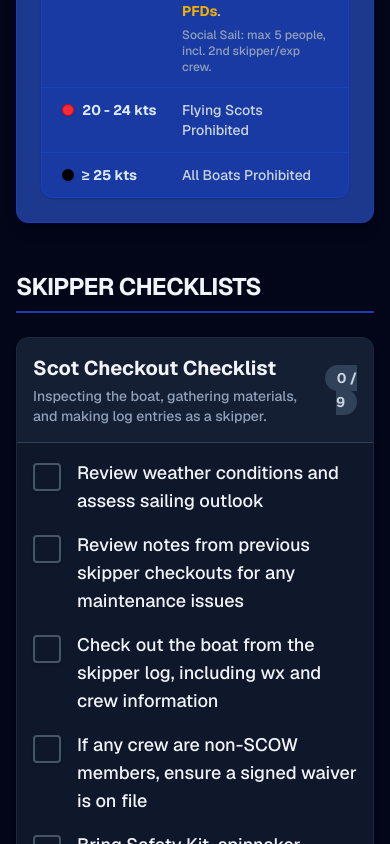
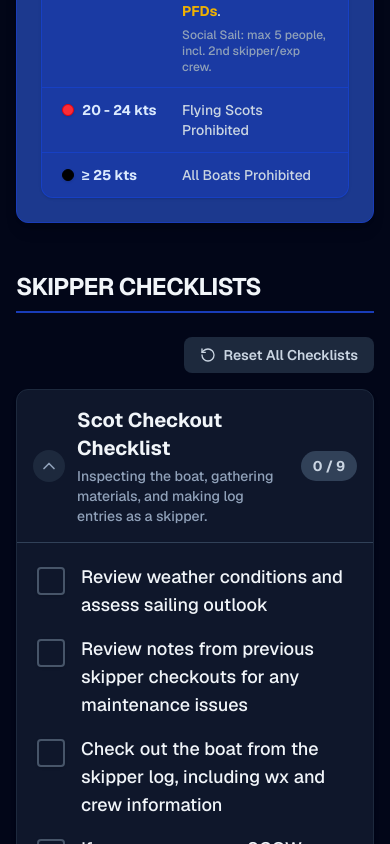
Before and after one commit to erikquinn/scow-preflight, a Next.js app: page / in a window 390 px wide. Shown: the part 1156-2000 px from the top of the page. Built offline with nearby package versions, Linux system fonts and the light colour scheme; no server answers.

Commit message:
Enhance checklists with expand/collapse, persistence, and reset; make header sticky

```diff
--- a/src/app/page.tsx
+++ b/src/app/page.tsx
@@ -6,7 +6,7 @@ import { ThemeToggle } from "@/components/ThemeToggle";
 export default function Home() {
   return (
     <div className="min-h-screen bg-white dark:bg-slate-950 font-[family-name:var(--font-geist-sans)] transition-colors duration-300 text-slate-900 dark:text-slate-100">
-      <header className="bg-blue-900 dark:bg-blue-950 text-white shadow-md py-6 px-4 md:px-8 flex items-center justify-between border-b border-blue-800 dark:border-blue-900">
+      <header className="sticky top-0 z-50 bg-blue-900 dark:bg-blue-950 text-white shadow-md py-6 px-4 md:px-8 flex items-center justify-between border-b border-blue-800 dark:border-blue-900">
         <div className="flex items-center gap-3">
           <svg className="w-8 h-8 text-blue-200" fill="none" stroke="currentColor" viewBox="0 0 24 24" xmlns="http://www.w3.org/2000/svg">
             <path strokeLinecap="round" strokeLinejoin="round" strokeWidth={2} d="M3.055 11H5a2 2 0 012 2v1a2 2 0 002 2 2 2 0 012 2v2.945M8 3.935V5.5A2.5 2.5 0 0010.5 8h.5a2 2 0 012 2 2 2 0 104 0 2 2 0 012-2h1.064M15 20.488V18a2 2 0 012-2h3.064M21 12a9 9 0 11-18 0 9 9 0 0118 0z" />
--- a/src/components/Checklists.tsx
+++ b/src/components/Checklists.tsx
@@ -1,6 +1,7 @@
 'use client';
 
-import { useState } from 'react';
+import { useState, useEffect } from 'react';
+import { ChevronDown, ChevronUp, RotateCcw } from 'lucide-react';
 
 const checklistData = [
   {
@@ -75,8 +76,35 @@ const checklistData = [
 ];
 
 export default function Checklists() {
-  // Store the checked state of items in an object: { 'checkout-0': true, 'launch-2': false, ... }
   const [checkedItems, setCheckedItems] = useState<Record<string, boolean>>({});
+  const [expandedCategories, setExpandedCategories] = useState<Record<string, boolean>>({
+    checkout: true,
+    launch: true,
+    'pre-takeoff': true,
+    'after-landing': true,
+    shutdown: true,
+  });
+  const [isMounted, setIsMounted] = useState(false);
+
+  // Load from local storage on mount
+  useEffect(() => {
+    setIsMounted(true);
+    const saved = localStorage.getItem('scow-checklists-state');
+    if (saved) {
+      try {
+        setCheckedItems(JSON.parse(saved));
+      } catch (e) {
+        console.error("Failed to parse checklist state");
+      }
+    }
+  }, []);
+
+  // Save to local storage whenever checked items change
+  useEffect(() => {
+    if (isMounted) {
+      localStorage.setItem('scow-checklists-state', JSON.stringify(checkedItems));
+    }
+  }, [checkedItems, isMounted]);
 
   const toggleItem = (categoryId: string, itemIndex: number) => {
     const key = `${categoryId}-${itemIndex}`;
@@ -86,31 +114,65 @@ export default function Checklists() {
     }));
   };
 
+  const toggleCategory = (categoryId: string) => {
+    setExpandedCategories(prev => ({
+      ...prev,
+      [categoryId]: !prev[categoryId]
+    }));
+  };
+
+  const resetChecklists = () => {
+    if (window.confirm('Are you sure you want to uncheck all items?')) {
+      setCheckedItems({});
+    }
+  };
+
+  if (!isMounted) return null; // Avoid hydration mismatch
+
   return (
-    <div className="space-y-8">
+    <div className="space-y-4">
+      <div className="flex justify-end mb-4">
+        <button
+          onClick={resetChecklists}
+          className="flex items-center gap-2 text-sm font-semibold bg-slate-200 hover:bg-slate-300 dark:bg-slate-800 dark:hover:bg-slate-700 text-slate-700 dark:text-slate-300 py-2 px-4 rounded-lg transition-colors"
+        >
+          <RotateCcw className="w-4 h-4" />
+          Reset All Checklists
+        </button>
+      </div>
+
+      <div className="space-y-6">
         {checklistData.map((category) => {
           // Calculate progress
           const totalItems = category.items.length;
           const checkedCount = category.items.filter((_, index) => checkedItems[`${category.id}-${index}`]).length;
           const isComplete = totalItems === checkedCount;
+          const isExpanded = expandedCategories[category.id];
 
           return (
-          <div key={category.id} className="bg-white dark:bg-slate-900 rounded-xl shadow-md border border-slate-300 dark:border-slate-800 overflow-hidden transition-colors duration-300">
-            <div className={`p-4 border-b transition-colors duration-300 ${isComplete ? 'bg-green-100 dark:bg-green-950/30 border-green-300 dark:border-green-900' : 'bg-slate-100 dark:bg-slate-800/50 border-slate-300 dark:border-slate-700'}`}>
-              <div className="flex justify-between items-center">
+            <div key={category.id} className={`rounded-xl shadow-md border overflow-hidden transition-all duration-300 ${isComplete ? 'bg-green-50 dark:bg-green-900/20 border-green-300 dark:border-green-800' : 'bg-white dark:bg-slate-900 border-slate-300 dark:border-slate-800'}`}>
+              <div
+                className={`p-4 cursor-pointer hover:bg-black/5 dark:hover:bg-white/5 transition-colors duration-300 flex justify-between items-center ${isComplete ? 'border-b border-green-300/50 dark:border-green-800/50' : 'border-b border-slate-200 dark:border-slate-700'}`}
+                onClick={() => toggleCategory(category.id)}
+              >
+                <div className="flex items-center gap-3">
+                  <div className={`p-1.5 rounded-full ${isComplete ? 'bg-green-200 dark:bg-green-800/60 text-green-700 dark:text-green-300' : 'bg-slate-200 dark:bg-slate-800 text-slate-600 dark:text-slate-400'}`}>
+                    {isExpanded ? <ChevronUp className="w-5 h-5" /> : <ChevronDown className="w-5 h-5" />}
+                  </div>
                   <div>
-                  <h3 className="text-xl font-bold text-slate-900 dark:text-slate-100">{category.title}</h3>
-                  <p className="text-sm text-slate-600 dark:text-slate-400 mt-1 font-medium">{category.description}</p>
+                    <h3 className={`text-xl font-bold ${isComplete ? 'text-green-900 dark:text-green-100' : 'text-slate-900 dark:text-slate-100'}`}>{category.title}</h3>
+                    <p className={`text-sm mt-1 font-medium ${isComplete ? 'text-green-700 dark:text-green-400' : 'text-slate-600 dark:text-slate-400'}`}>{category.description}</p>
                   </div>
-                <div className="text-right">
-                  <span className={`text-sm font-bold px-3 py-1 rounded-full ${isComplete ? 'bg-green-600 dark:bg-green-800 text-white dark:text-green-100' : 'bg-slate-300 dark:bg-slate-700 text-slate-800 dark:text-slate-300'}`}>
+                </div>
+                <div className="text-right shrink-0 ml-4">
+                  <span className={`text-sm font-bold px-3 py-1.5 rounded-full ${isComplete ? 'bg-green-500 dark:bg-green-600 text-white shadow-sm' : 'bg-slate-200 dark:bg-slate-700 text-slate-800 dark:text-slate-300'}`}>
                     {checkedCount} / {totalItems}
                   </span>
                 </div>
               </div>
-            </div>
 
-            <div className="p-4">
+              {isExpanded && (
+                <div className="p-5">
                   <ul className="space-y-4">
                     {category.items.map((item, index) => {
                       const key = `${category.id}-${index}`;
@@ -124,8 +186,8 @@ export default function Checklists() {
                             aria-checked={isChecked}
                             role="checkbox"
                             style={{
-                          backgroundColor: isChecked ? '#1e3a8a' : 'transparent', // blue-900
-                          borderColor: isChecked ? '#1e3a8a' : '#475569' // blue-900 : slate-600
+                              backgroundColor: isChecked ? (isComplete ? '#166534' : '#1e3a8a') : 'transparent', // green-800 : blue-900
+                              borderColor: isChecked ? (isComplete ? '#166534' : '#1e3a8a') : '#475569' // green-800 : blue-900 : slate-600
                             }}
                           >
                             {isChecked && (
@@ -135,7 +197,7 @@ export default function Checklists() {
                             )}
                           </button>
                           <span
-                        className={`ml-4 cursor-pointer select-none transition-all duration-200 text-lg ${isChecked ? 'text-slate-400 dark:text-slate-500 line-through italic' : 'text-slate-800 dark:text-slate-100 font-medium'}`}
+                            className={`ml-4 cursor-pointer select-none transition-all duration-200 text-lg ${isChecked ? 'text-slate-400 dark:text-slate-500 line-through italic' : (isComplete ? 'text-green-900 dark:text-green-100 font-medium' : 'text-slate-800 dark:text-slate-100 font-medium')}`}
                             onClick={() => toggleItem(category.id, index)}
                           >
                             {item}
@@ -145,9 +207,11 @@ export default function Checklists() {
                     })}
                   </ul>
                 </div>
+              )}
             </div>
           );
         })}
       </div>
+    </div>
   );
 }
```
Lines whose indentation alone changed are shown as unchanged.
